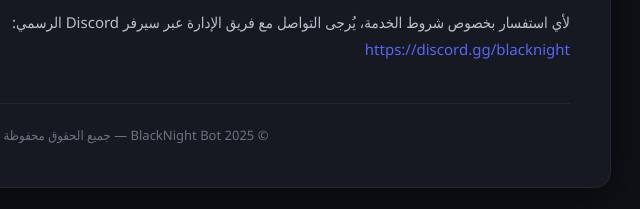
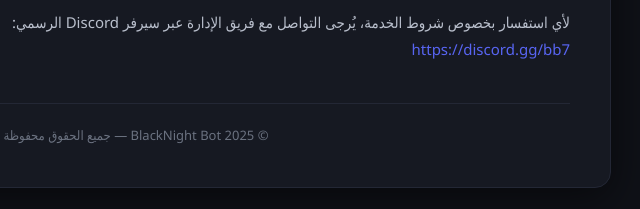
Before and after one commit to uu110p/blacknight-bot-policies, a plain HTML site: page index.html in a window 1280 px wide. Shown: the part 2157-2366 px from the top of the page, 504-1144 px from the left. Drawn offline with Linux system fonts and the light colour scheme.

Commit message:
Update Discord link in terms and privacy sections

```diff
--- a/index.html
+++ b/index.html
@@ -435,7 +435,7 @@
     <p class="en-only">
       For inquiries about these Terms, please contact the staff team on the official Discord server:
     </p>
-    <p><a href="https://discord.gg/blacknight" target="_blank">https://discord.gg/blacknight</a></p>
+    <p><a href="https://discord.gg/bb7" target="_blank">https://discord.gg/bb7</a></p>
 
   </div>
   <!-- =============== END TERMS =================== -->
@@ -657,7 +657,7 @@
     <h2><span class="ar-only">12. التواصل</span><span class="en-only">12. Contact</span></h2>
     <p class="ar-only">لأي استفسار بخصوص سياسة الخصوصية أو بياناتك، تواصل معنا:</p>
     <p class="en-only">For inquiries about privacy or your data, contact us:</p>
-    <p><a href="https://discord.gg/blacknight" target="_blank">https://discord.gg/blacknight</a></p>
+    <p><a href="https://discord.gg/bb7" target="_blank">https://discord.gg/bb7</a></p>
 
   </div>
   <!-- =============== END PRIVACY =================== -->
```
